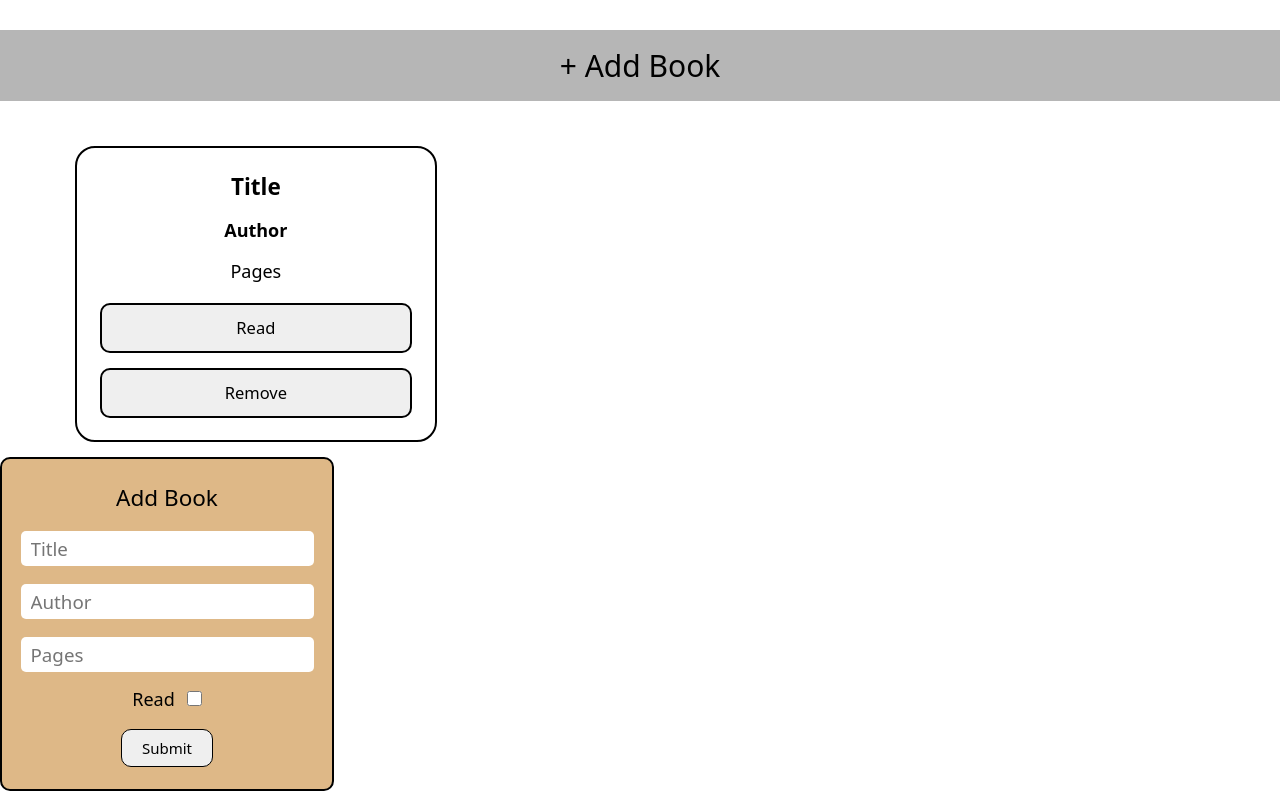
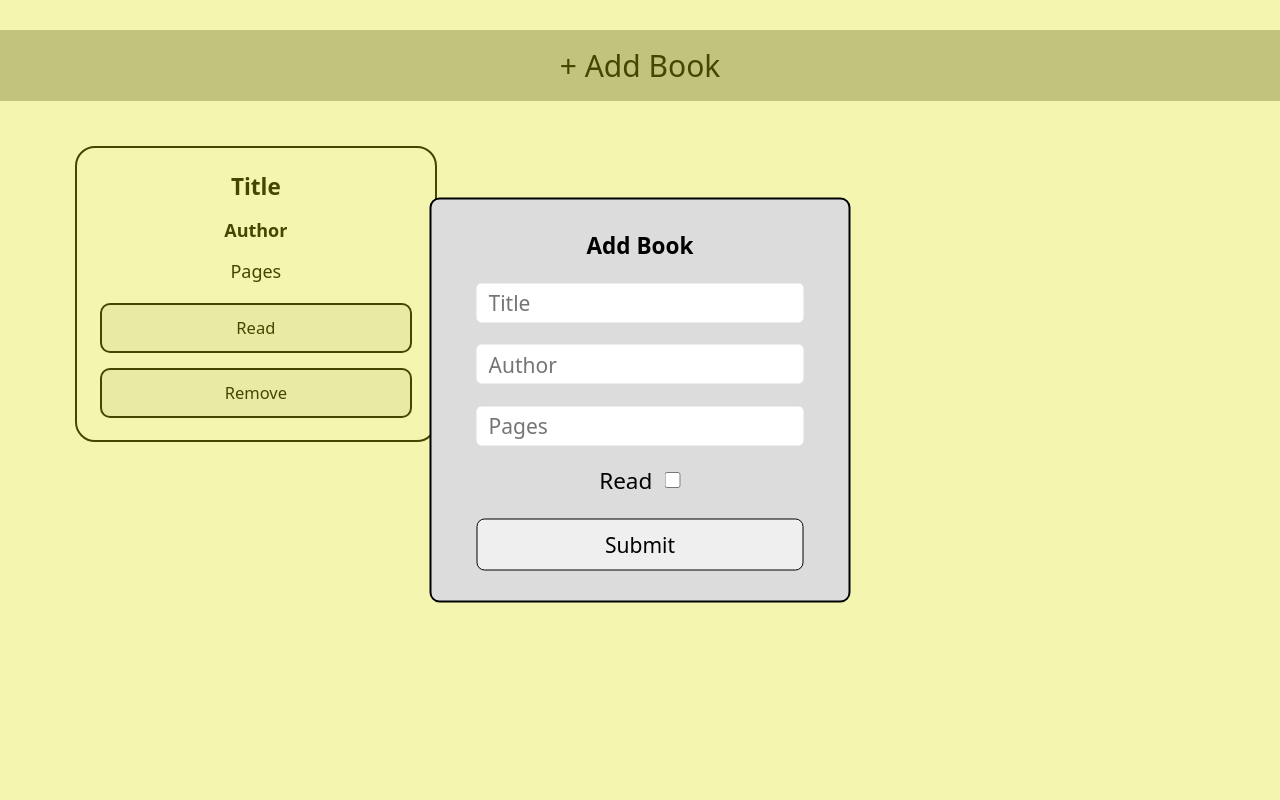
Before and after one commit to MattfromWii-Sports/library, a plain HTML site: page index.html in a window 1280 px wide. Both pictures are taken after a click on the element "+ Add Book". Drawn offline with Linux system fonts and the light colour scheme.

Commit message:
Add Basic Js For Dialog Popup, Solve Dialog Center Bug

```diff
--- a/index.html
+++ b/index.html
@@ -23,15 +23,15 @@
                 </div>
             </div>
         </div>
-        <dialog id="dialog-book" open>
+        <dialog id="dialog-book">
             <form>
-                <p>Add Book</p>
+                <h4>Add Book</h4>
                 <input placeholder="Title" type="text" id="title" name="title" maxlength="100" required>
                 <input placeholder="Author" type="text" id="author" name="author" maxlength="100" required>
-                <input placeholder="Pages" type="text" id="pages" name="pages" maxlength="10" required>
+                <input placeholder="Pages" type="number" id="pages" name="pages" maxlength="10" required>
                 <div class="read-check">
                     <p>Read</p>
-                    <input type="checkbox" id="read" name="read" required>
+                    <input type="checkbox" id="read" name="read">
                 </div>
                 <button type="submit">Submit</button>
             </form>
--- a/script.js
+++ b/script.js
@@ -1,4 +1,11 @@
 let myLibrary = [];
+
+const addNewBook = document.getElementById('add-btn');
+const dialog = document.getElementById('dialog-book');
+
+addNewBook.addEventListener('mousedown', function() {
+    dialog.showModal();
+})
 
 function Book(title, author, pages, read) {
     this.title = title;
--- a/styles.css
+++ b/styles.css
@@ -5,6 +5,9 @@
 }
 html {
     font-size: 15px;
+}
+body {
+    width: 100vw;
 }
 
 #add-btn {
@@ -72,25 +75,29 @@ html {
 #dialog-book {
     z-index: 1;
     position: fixed;
-    width: 300px;
-    padding: 1.5rem 1rem;
+    padding: 2rem 3rem;
     border: 2px solid black;
     border-radius: 10px;
-    background-color: burlywood;
+    background-color: gainsboro;
+    top: 50%;
+    left: 50%;
+    transform: translate(-50%, -50%);
+}
+dialog::backdrop {
+    background-color: rgba(221, 224, 0, 0.315);
 }
 #dialog-book form {
     display: flex;
     flex-direction: column;
     align-items: center;
-    gap: 1.2rem;
+    gap: 1.5rem;
 }
-form > p {
+form > h4 {
     font-size: 1.5rem;
-    font-weight: 500;
 }
 form input {
-    font-size: 1.25rem;
-    padding: 10px;
+    font-size: 1.4rem;
+    padding: 12px;
     border-radius: 5px;
     border-style: none;
     height: 1rem;
@@ -107,16 +114,17 @@ form input:focus {
     margin-top: -.2rem;
 }
 .read-check > p {
-    font-size: 1.2rem;
+    font-size: 1.5rem;
 }
 .read-check > input {
-    width: 1rem;
-    height: 1rem;
+    width: 1.1rem;
+    height: 1.1rem;
 }
 form button {
-    font-size: 1rem;
+    font-size: 1.4rem;
     font-weight: 500;
-    padding: 8px 20px;
+    width: 100%;
+    padding: .75rem;
     border: 1px solid black;
-    border-radius: 10px;
+    border-radius: 8px;
 }
```
